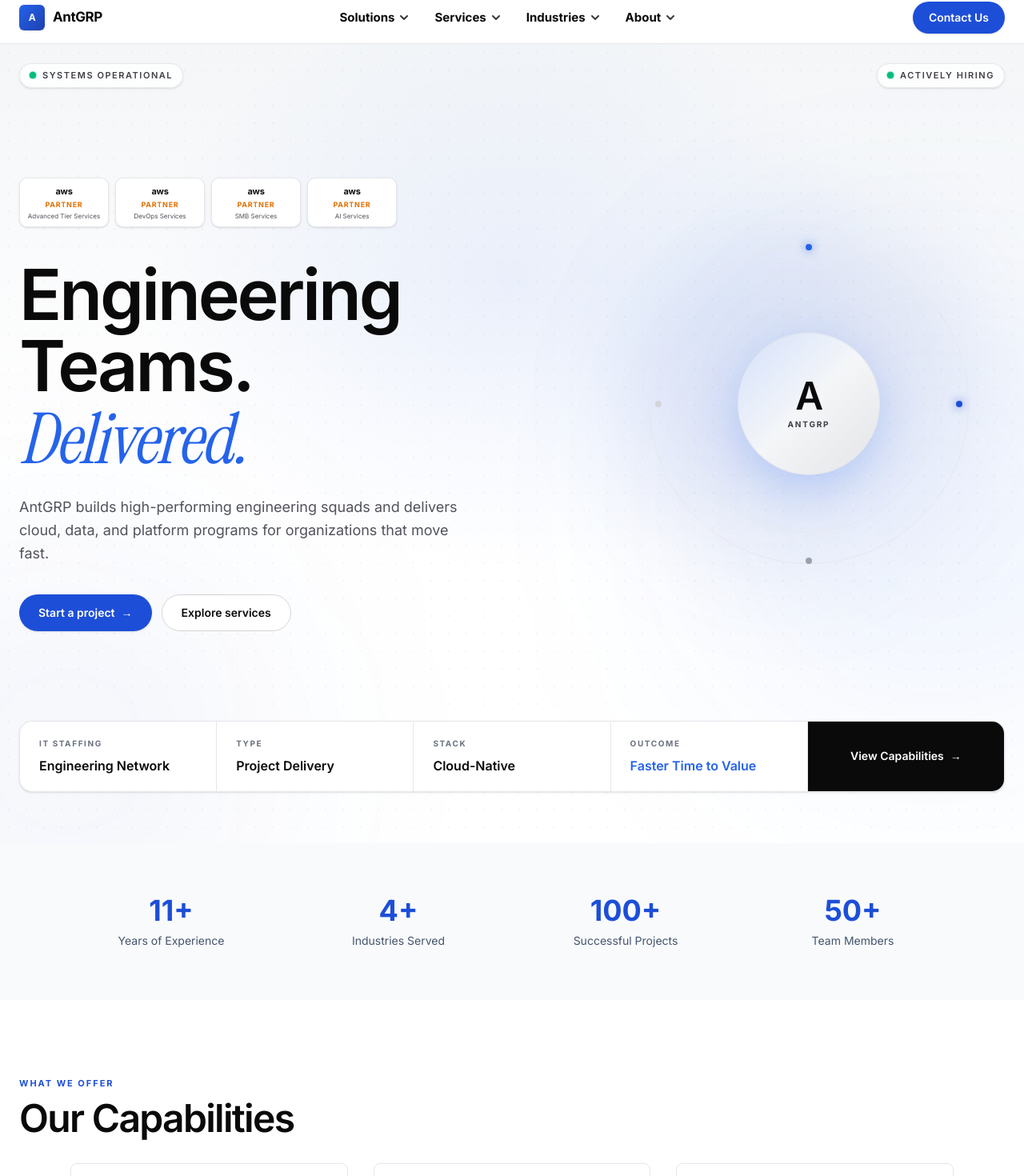
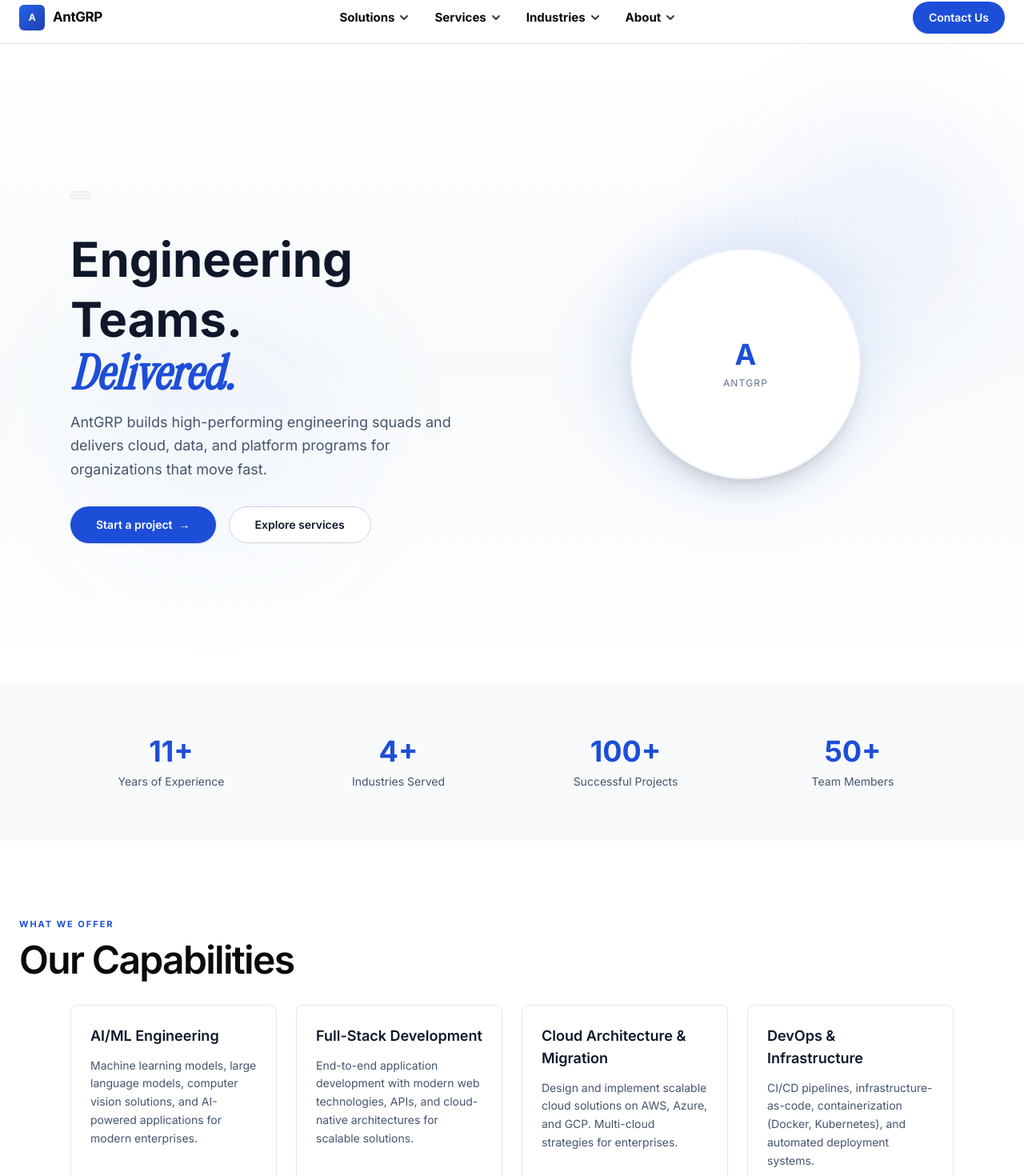
Before and after one commit to SYAM-341/antgrp-v2, a Next.js app: page / in a window 1280 px wide. Shown: the part 10-1480 px from the top of the page at 80% size. Built offline with nearby package versions, Linux system fonts and the light colour scheme.

Commit message:
Made changes to Hero & Capabilities files

```diff
--- a/components/Capabilities.tsx
+++ b/components/Capabilities.tsx
@@ -1,53 +1,63 @@
 import Container from "@/components/Container";
 import Section from "@/components/Section";
 
-export default function Capabilities() {
 const capabilities = [
   {
-      title: "Test Automation",
+    title: "AI/ML Engineering",
     description:
-        "End-to-end automated testing solutions for web and mobile applications",
+      "Machine learning models, large language models, computer vision solutions, and AI-powered applications for modern enterprises.",
   },
   {
-      title: "Performance Testing",
+    title: "Full-Stack Development",
     description:
-        "Load, stress, and spike testing to ensure optimal application performance",
+      "End-to-end application development with modern web technologies, APIs, and cloud-native architectures for scalable solutions.",
   },
   {
-      title: "API Testing",
+    title: "Cloud Architecture & Migration",
     description:
-        "Comprehensive REST API testing with automation and performance analysis",
+      "Design and implement scalable cloud solutions on AWS, Azure, and GCP. Multi-cloud strategies for enterprises.",
   },
   {
-      title: "CI/CD Integration",
+    title: "DevOps & Infrastructure",
     description:
-        "Seamless integration with Jenkins, Azure DevOps, and cloud platforms",
+      "CI/CD pipelines, infrastructure-as-code, containerization (Docker, Kubernetes), and automated deployment systems.",
   },
   {
-      title: "Quality Assurance",
+    title: "Data Engineering & Analytics",
     description:
-        "Manual and automated QA across multiple domains and tech stacks",
+      "ETL pipelines, data warehousing, real-time analytics, and big data solutions for data-driven decision making.",
   },
   {
-      title: "Cloud Testing",
+    title: "Mobile Development",
     description:
-        "AWS and Azure cloud-based testing infrastructure and solutions",
+      "Native and cross-platform mobile apps (iOS, Android, React Native) built for performance and user experience.",
+  },
+  {
+    title: "Solutions Architecture",
+    description:
+      "Enterprise solution design, system integration, and technical strategy consulting for complex business challenges.",
+  },
+  {
+    title: "Team Augmentation",
+    description:
+      "Flexible engineering teams for projects of any scale. Dedicated developers, architects, and technical leads.",
   },
 ];
 
+export default function Capabilities() {
   return (
-    <Section title="Our Capabilities" eyebrow="What we offer">
+    <Section title="Our Capabilities" eyebrow="WHAT WE OFFER">
       <Container>
-        <div className="grid grid-cols-1 md:grid-cols-2 lg:grid-cols-3 gap-8">
+        <div className="grid grid-cols-1 md:grid-cols-2 lg:grid-cols-4 gap-6">
           {capabilities.map((cap) => (
             <div
               key={cap.title}
-              className="p-6 rounded-lg border border-slate-200 hover:border-brand hover:shadow-md transition"
+              className="rounded-lg border border-slate-200 p-6 hover:border-brand-2 hover:shadow-md transition duration-300 bg-white"
             >
-              <h3 className="text-lg font-semibold mb-3 text-slate-900">
+              <h3 className="text-lg font-semibold text-slate-900 mb-3">
                 {cap.title}
               </h3>
-              <p className="text-slate-600 text-sm leading-relaxed">
+              <p className="text-sm text-slate-600 leading-relaxed">
                 {cap.description}
               </p>
             </div>
--- a/components/Hero.tsx
+++ b/components/Hero.tsx
@@ -1,156 +1,70 @@
 import Link from "next/link";
-import Container from "./Container";
-
-function StatusChip({ children, dot = "green" }: { children: React.ReactNode; dot?: "green" | "amber" }) {
-  return (
-    <div className="inline-flex items-center gap-2 rounded-full border border-line bg-white/80 px-3 py-1.5 text-[11px] font-semibold uppercase tracking-[0.14em] text-zinc-700 shadow-sm backdrop-blur">
-      <span className="relative flex h-2 w-2">
-        <span
-          className={`pulse-soft absolute inline-flex h-full w-full rounded-full ${
-            dot === "green" ? "bg-emerald-500" : "bg-amber-500"
-          } opacity-75`}
-        />
-        <span
-          className={`relative inline-flex h-2 w-2 rounded-full ${
-            dot === "green" ? "bg-emerald-500" : "bg-amber-500"
-          }`}
-        />
-      </span>
-      {children}
-    </div>
-  );
-}
-
-function PartnerBadge({ label, sub }: { label: string; sub: string }) {
-  return (
-    <div className="flex w-[112px] flex-col items-center justify-center rounded-[10px] border border-line bg-white px-2 py-2 text-center shadow-sm">
-      <div className="text-[11px] font-bold tracking-tight text-ink">{label}</div>
-      <div className="mt-0.5 text-[9px] font-bold uppercase tracking-[0.08em] text-amber-600">PARTNER</div>
-      <div className="mt-0.5 text-[8px] leading-tight text-zinc-600">{sub}</div>
-    </div>
-  );
-}
+import Container from "@/components/Container";
+import Badge from "@/components/Badge";
 
 export default function Hero() {
   return (
-    <section className="relative overflow-hidden bg-gradient-to-b from-soft via-white to-white text-ink">
-      {/* Background accents */}
-      <div className="pointer-events-none absolute inset-0">
-        <div className="absolute inset-0 bg-dots opacity-70" />
-        <div className="absolute inset-0 bg-light-glow" />
-        <div className="absolute -right-32 top-1/3 h-[480px] w-[480px] rounded-full bg-brand-2/10 blur-[140px]" />
-        <div className="absolute -left-32 -bottom-24 h-[420px] w-[420px] rounded-full bg-brand-3/8 blur-[140px]" />
-      </div>
+    <section className="relative min-h-screen bg-gradient-to-b from-white via-slate-50 to-white overflow-hidden">
+      {/* Ambient orbs */}
+      <div className="absolute top-20 right-10 w-72 h-72 bg-brand/5 rounded-full blur-3xl pointer-events-none" />
+      <div className="absolute bottom-32 left-20 w-96 h-96 bg-blue-500/3 rounded-full blur-3xl pointer-events-none" />
 
-      {/* Status chips top corners */}
-      <Container size="wide" className="relative">
-        <div className="flex items-start justify-between pt-6">
-          <StatusChip>Systems Operational</StatusChip>
-          <StatusChip>Actively Hiring</StatusChip>
-        </div>
-      </Container>
-
-      <Container size="wide" className="relative">
-        <div className="grid items-center gap-10 py-16 md:grid-cols-12 md:py-24 lg:py-28">
-          {/* Left: copy */}
-          <div className="md:col-span-7">
-            {/* Partner badges row */}
-            <div className="mb-10 flex flex-wrap items-center gap-2">
-              <PartnerBadge label="aws" sub="Advanced Tier Services" />
-              <PartnerBadge label="aws" sub="DevOps Services" />
-              <PartnerBadge label="aws" sub="SMB Services" />
-              <PartnerBadge label="aws" sub="AI Services" />
+      <Container>
+        <div className="grid grid-cols-1 lg:grid-cols-2 gap-16 items-center min-h-screen py-20">
+          {/* Left Content */}
+          <div className="z-10">
+            <div className="mb-8">
+              <Badge label="ACTIVELY HIRING" variant="success" />
             </div>
 
-            <h1 className="font-display text-[44px] leading-[1.02] sm:text-6xl md:text-7xl lg:text-[88px] text-ink">
-              Engineering Teams.
+            <h1 className="text-5xl md:text-6xl font-bold text-slate-900 mb-4 leading-tight">
+              Engineering
               <br />
-              <span className="font-serif-italic text-brand-2">Delivered.</span>
+              Teams.
+              <span className="block text-brand italic font-serif text-5xl md:text-6xl">
+                Delivered.
+              </span>
             </h1>
 
-            <p className="mt-6 max-w-xl text-base leading-relaxed text-zinc-600 md:text-lg">
+            <p className="text-lg text-slate-600 mb-8 leading-relaxed max-w-lg">
               AntGRP builds high-performing engineering squads and delivers
-              cloud, data, and platform programs for organizations that move fast.
+              cloud, data, and platform programs for organizations that move
+              fast.
             </p>
 
-            <div className="mt-9 flex flex-wrap gap-3">
+            <div className="flex flex-col sm:flex-row gap-4">
               <Link
                 href="/contact"
-                className="inline-flex items-center justify-center rounded-full bg-brand px-6 py-3 text-sm font-semibold text-white hover:bg-brand-3 transition shadow-sm"
+                className="inline-flex items-center justify-center rounded-full bg-brand px-8 py-3 text-sm font-semibold text-white hover:bg-brand-3 transition shadow-sm"
               >
                 Start a project
-                <span aria-hidden className="ml-2">→</span>
+                <span aria-hidden className="ml-2">
+                  →
+                </span>
               </Link>
               <Link
                 href="/services"
-                className="inline-flex items-center justify-center rounded-full border border-zinc-300 bg-white px-6 py-3 text-sm font-semibold text-ink hover:border-ink hover:bg-soft transition"
+                className="inline-flex items-center justify-center rounded-full border border-slate-300 bg-white px-8 py-3 text-sm font-semibold text-slate-900 hover:border-slate-400 hover:bg-slate-50 transition"
               >
                 Explore services
               </Link>
             </div>
           </div>
 
-          {/* Right: visual */}
-          <div className="md:col-span-5">
-            <div className="relative mx-auto aspect-square w-full max-w-md">
-              {/* Soft glow background */}
-              <div className="absolute inset-0 rounded-full bg-gradient-to-br from-brand-2/15 via-brand-3/10 to-transparent blur-3xl" />
-              <div className="absolute inset-6 rounded-full border border-line" />
-              <div className="absolute inset-16 rounded-full border border-line/70" />
-              <div className="absolute inset-28 rounded-full border border-line/50" />
-
-              {/* Central orb */}
-              <div className="float-slow absolute left-1/2 top-1/2 -translate-x-1/2 -translate-y-1/2">
-                <div className="relative h-44 w-44 rounded-full bg-gradient-to-br from-white via-soft to-zinc-200 shadow-[0_18px_60px_rgba(37,99,235,0.25)] ring-1 ring-line">
-                  <div className="absolute inset-0 rounded-full bg-gradient-to-br from-brand-2/20 via-transparent to-transparent" />
-                  <div className="absolute left-1/2 top-1/2 -translate-x-1/2 -translate-y-1/2 text-center">
-                    <div className="font-display text-5xl text-ink">A</div>
-                    <div className="mt-1 text-[10px] font-bold uppercase tracking-[0.18em] text-zinc-700">
-                      AntGRP
-                    </div>
-                  </div>
+          {/* Right Orb */}
+          <div className="relative h-96 lg:h-full flex items-center justify-center">
+            <div className="absolute inset-0 flex items-center justify-center">
+              <div className="w-64 h-64 lg:w-80 lg:h-80 bg-gradient-to-br from-brand/20 to-blue-300/10 rounded-full blur-2xl" />
+            </div>
+            <div className="relative w-56 h-56 lg:w-72 lg:h-72 rounded-full bg-white border-2 border-slate-100 flex items-center justify-center shadow-xl">
+              <div className="text-center">
+                <div className="text-4xl font-bold text-brand mb-2">A</div>
+                <div className="text-xs uppercase tracking-widest text-slate-500">
+                  AntGRP
                 </div>
               </div>
-
-              {/* Orbit dots */}
-              <div className="absolute left-1/2 top-6 -translate-x-1/2 h-2 w-2 rounded-full bg-brand-2 shadow-[0_0_12px_rgba(37,99,235,0.8)]" />
-              <div className="absolute right-8 top-1/2 -translate-y-1/2 h-2 w-2 rounded-full bg-brand shadow-[0_0_12px_rgba(29,78,216,0.8)]" />
-              <div className="absolute left-1/2 bottom-6 -translate-x-1/2 h-2 w-2 rounded-full bg-zinc-400" />
-              <div className="absolute left-8 top-1/2 -translate-y-1/2 h-2 w-2 rounded-full bg-zinc-300" />
             </div>
           </div>
-        </div>
-      </Container>
-
-      {/* Featured engagement card */}
-      <Container size="wide" className="relative pb-12 md:pb-16">
-        <div className="grid grid-cols-2 gap-px overflow-hidden rounded-2xl border border-line bg-line shadow-sm md:grid-cols-5">
-          {[
-            { eyebrow: "IT Staffing", title: "Engineering Network" },
-            { eyebrow: "Type", title: "Project Delivery" },
-            { eyebrow: "Stack", title: "Cloud-Native" },
-            { eyebrow: "Outcome", title: "Faster Time to Value", accent: true },
-          ].map((c) => (
-            <div key={c.title} className="bg-white px-5 py-5 md:px-6 md:py-5">
-              <div className="text-[10px] font-bold uppercase tracking-[0.16em] text-mute">
-                {c.eyebrow}
-              </div>
-              <div
-                className={`mt-2 text-base font-semibold ${
-                  c.accent ? "text-brand-2" : "text-ink"
-                }`}
-              >
-                {c.title}
-              </div>
-            </div>
-          ))}
-          <Link
-            href="/services"
-            className="col-span-2 flex items-center justify-center gap-2 bg-ink px-5 py-5 text-sm font-semibold text-white hover:bg-ink-3 transition md:col-span-1"
-          >
-            View Capabilities
-            <span aria-hidden>→</span>
-          </Link>
         </div>
       </Container>
     </section>
```
Also changed, not shown: components/Principles.tsx (+12 -6 lines). Lines whose indentation alone changed are shown as unchanged.
